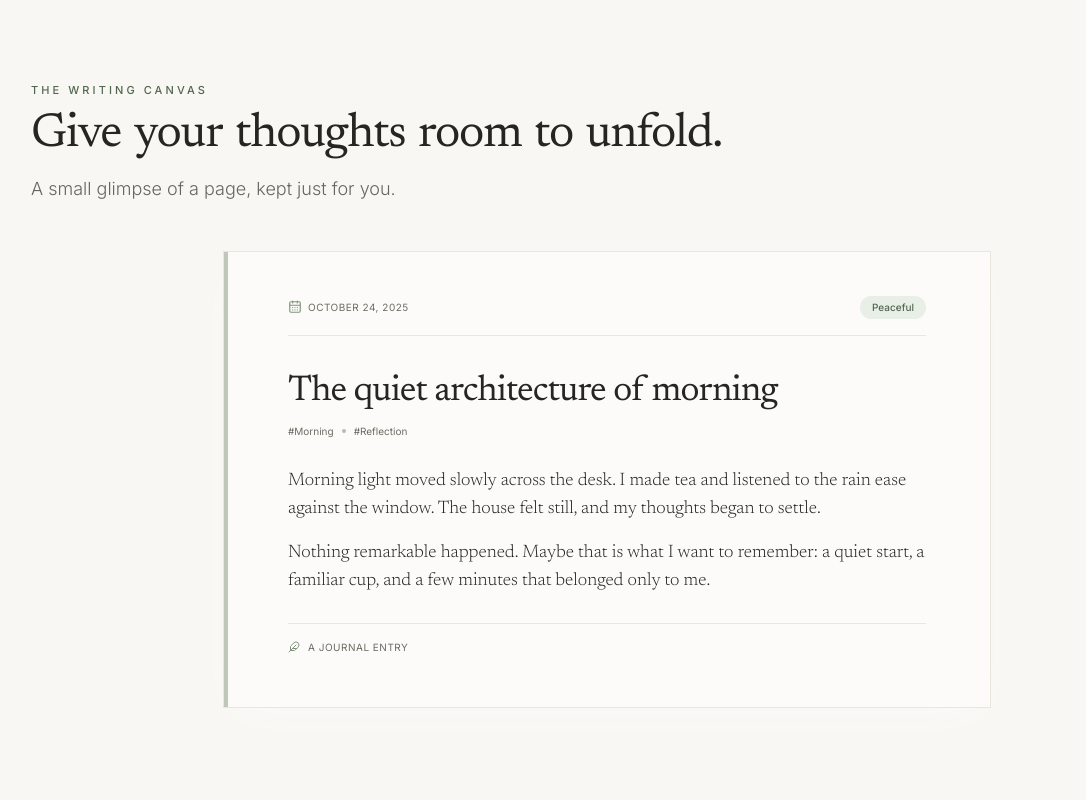
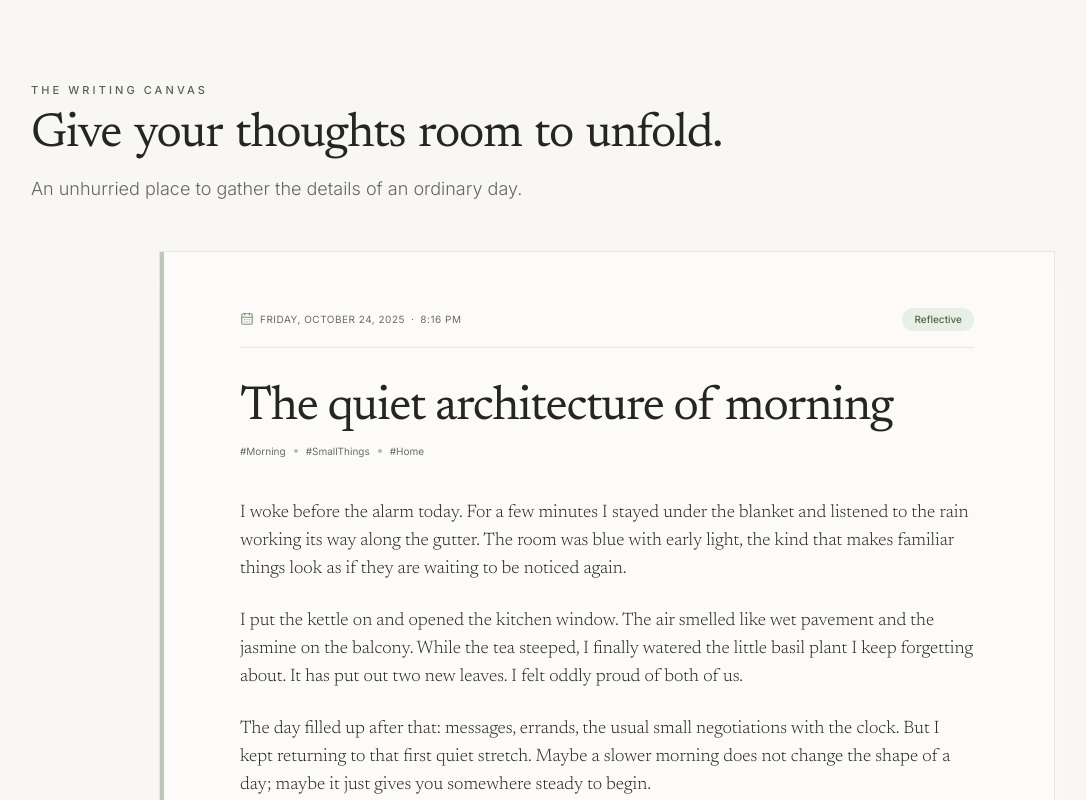
Before and after one commit to Shivang0402/Chronicle, a React (Vite) app in the folder frontend/: page / in a window 1280 px wide. Shown: the part 2000-2800 px from the top of the page, without its empty margins (33-1119 px from the left). Built offline with nearby package versions, Linux system fonts and the light colour scheme; no server answers.

Commit message:
Modified the writing canvas' content in the landing page

```diff
--- a/frontend/src/components/landing/WritingCanvas.jsx
+++ b/frontend/src/components/landing/WritingCanvas.jsx
@@ -20,50 +20,70 @@ export default function WritingCanvas() {
           />
           <Reveal variant="down" delay={0.24} y={14} blur={false}>
             <p className="mt-4 max-w-2xl text-base font-light leading-relaxed text-charcoal-muted sm:text-lg">
-              A small glimpse of a page, kept just for you.
+              An unhurried place to gather the details of an ordinary day.
             </p>
           </Reveal>
         </div>
 
         <Reveal variant="up" y={16} amount={0.12} delay={0.28} duration={0.8}>
-          <article className="relative mx-auto max-w-3xl border border-hairline bg-paper px-7 py-8 shadow-paper sm:px-12 sm:py-11 lg:px-16">
+          <article className="relative mx-auto max-w-4xl border border-hairline bg-paper px-7 py-9 shadow-paper sm:px-14 sm:py-12 lg:px-20 lg:py-14">
             <div aria-hidden="true" className="absolute bottom-0 left-0 top-0 w-1 bg-sage/50" />
             <div className="flex flex-wrap items-center justify-between gap-3 border-b border-hairline pb-4 text-[10px] uppercase tracking-wider text-muted-gray">
               <span className="inline-flex items-center gap-1.5">
                 <CalendarDays className="h-3.5 w-3.5 text-sage" />
-                October 24, 2025
+                Friday, October 24, 2025 <span aria-hidden="true">·</span> 8:16 pm
               </span>
               <span className="rounded-full bg-sage-subtle px-3 py-1 font-medium normal-case tracking-normal text-sage-deep">
-                Peaceful
+                Reflective
               </span>
             </div>
 
             <div className="pb-2 pt-7 sm:pt-9">
-              <h3 className="font-serif text-3xl leading-tight tracking-tight text-charcoal sm:text-4xl">
+              <h3 className="font-serif text-3xl leading-tight tracking-tight text-charcoal sm:text-5xl">
                 The quiet architecture of morning
               </h3>
               <div className="mt-3 flex flex-wrap items-center gap-x-2 gap-y-1 text-[10px] text-muted-gray">
                 <span>#Morning</span>
                 <span aria-hidden="true" className="h-1 w-1 rounded-full bg-sage/60" />
-                <span>#Reflection</span>
+                <span>#SmallThings</span>
+                <span aria-hidden="true" className="h-1 w-1 rounded-full bg-sage/60" />
+                <span>#Home</span>
               </div>
 
-              <div className="mt-7 space-y-4 font-serif text-base font-light leading-[1.85] text-charcoal sm:text-lg">
+              <div className="mt-8 space-y-5 font-serif text-base font-light leading-[1.9] text-charcoal sm:mt-10 sm:space-y-6 sm:text-lg">
                 <p>
-                  Morning light moved slowly across the desk. I made tea and
-                  listened to the rain ease against the window. The house felt
-                  still, and my thoughts began to settle.
+                  I woke before the alarm today. For a few minutes I stayed
+                  under the blanket and listened to the rain working its way
+                  along the gutter. The room was blue with early light, the
+                  kind that makes familiar things look as if they are waiting
+                  to be noticed again.
                 </p>
                 <p>
-                  Nothing remarkable happened. Maybe that is what I want to
-                  remember: a quiet start, a familiar cup, and a few minutes
-                  that belonged only to me.
+                  I put the kettle on and opened the kitchen window. The air
+                  smelled like wet pavement and the jasmine on the balcony.
+                  While the tea steeped, I finally watered the little basil
+                  plant I keep forgetting about. It has put out two new leaves.
+                  I felt oddly proud of both of us.
+                </p>
+                <p>
+                  The day filled up after that: messages, errands, the usual
+                  small negotiations with the clock. But I kept returning to
+                  that first quiet stretch. Maybe a slower morning does not
+                  change the shape of a day; maybe it just gives you somewhere
+                  steady to begin.
                 </p>
               </div>
 
-              <div className="mt-7 flex items-center gap-2 border-t border-hairline pt-4 text-[10px] uppercase tracking-wider text-muted-gray">
-                <Feather className="h-3 w-3 text-sage" />
-                A journal entry
+              <blockquote className="mt-8 border-l-2 border-sage/50 py-1 pl-4 font-serif text-lg italic leading-relaxed text-charcoal-muted sm:mt-10 sm:pl-5 sm:text-xl">
+                A slower beginning gives the day somewhere steady to start.
+              </blockquote>
+
+              <div className="mt-9 flex flex-wrap items-center justify-between gap-3 border-t border-hairline pt-5 text-[10px] uppercase tracking-wider text-muted-gray sm:mt-11">
+                <span className="inline-flex items-center gap-2">
+                  <Feather className="h-3 w-3 text-sage" />
+                  Written slowly, kept here
+                </span>
+                <span>2 min read <span aria-hidden="true">·</span> Friday evening</span>
               </div>
             </div>
           </article>
```
